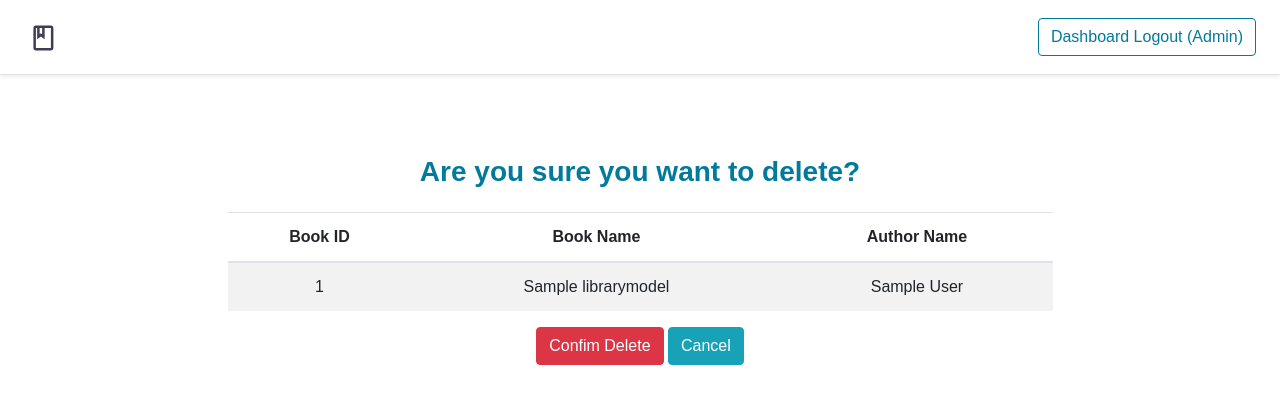
After one commit to runalb/Django-Library-Management-System, a Django app: page /dashboard/delete/1 in a window 1280 px wide. The commit adds this page. Shown: the top 404 px of the page. Run offline with Django 4.2, Linux system fonts and the light colour scheme; a user stored in the database is signed in; tables that the repository leaves empty hold one stand-in row (values such as "Sample post").

Commit message:
Delete book

```diff
--- /dev/null
+++ b/dashboard/templates/dashboard/confim_delete_book.html
@@ -0,0 +1,30 @@
+{% extends 'dashboard/base.html' %}
+{% block dashboardcontent %}
+
+<h3 class='text-center theme-color m-4'>Are you sure you want to delete?</h3>
+    <table class='table table-striped text-center'>
+        <thead>
+            <tr>
+                <th scope='col'>Book ID</th>
+                <th scope='col'>Book Name</th>
+                <th scope='col'>Author Name</th>
+            </tr>
+        </thead>
+        <tbody>
+            <tr>
+                <td scope='row'>{{book.id}}</th>
+                <td scope='row'>{{book.book_name}}</td>
+                <td scope='row'>{{book.author_name}}</td>
+            </tr>
+        </tbody>
+    </table>
+
+    <form method="post" class="text-center">
+        {% csrf_token %}
+        <input type="submit" class="btn btn-danger" value="Confim Delete">
+        <a href="{% url 'dashboard:view_available_books' %}">
+            <button type="button" class="btn btn-info">Cancel</button>
+        </a>
+    </form>
+
+{% endblock %}
--- a/dashboard/urls.py
+++ b/dashboard/urls.py
@@ -9,4 +9,6 @@ urlpatterns = [
     path('search-book/', views.search_available_book, name='search_available_book'),
     path('view-available-books/', views.view_available_books, name='view_available_books'),
 
+    path('delete/<int:pk>', views.DeleteBookView.as_view(), name='delete'),
+
 ]
--- a/dashboard/views.py
+++ b/dashboard/views.py
@@ -1,8 +1,9 @@
 from django.shortcuts import render, HttpResponse, redirect
+from django.urls import reverse_lazy
 from .models import LibraryModel
 from .forms import SearchForm, AddBook
 from django.contrib.auth.decorators import login_required
-from django.contrib.auth.forms import UserCreationForm
+from django.views.generic import DeleteView
 
 # Create your views here.
 
@@ -84,3 +85,13 @@ def view_available_books(request):
         }
 
     return render(request,'dashboard/view_available_book.html',context=context)
+
+
+
+
+
+class DeleteBookView(DeleteView):
+    model = LibraryModel
+    template_name = 'dashboard/confim_delete_book.html'
+    context_object_name = 'book'
+    success_url = reverse_lazy("dashboard:view_available_books")
```
Also changed, not shown: dashboard/templates/dashboard/view_available_book.html (+11 -1 lines), db.sqlite3.
